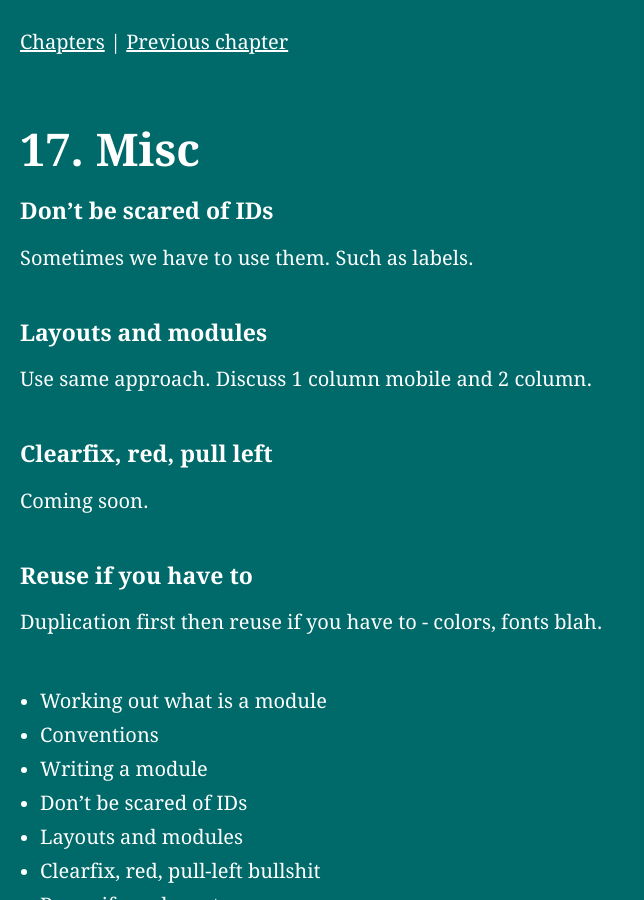
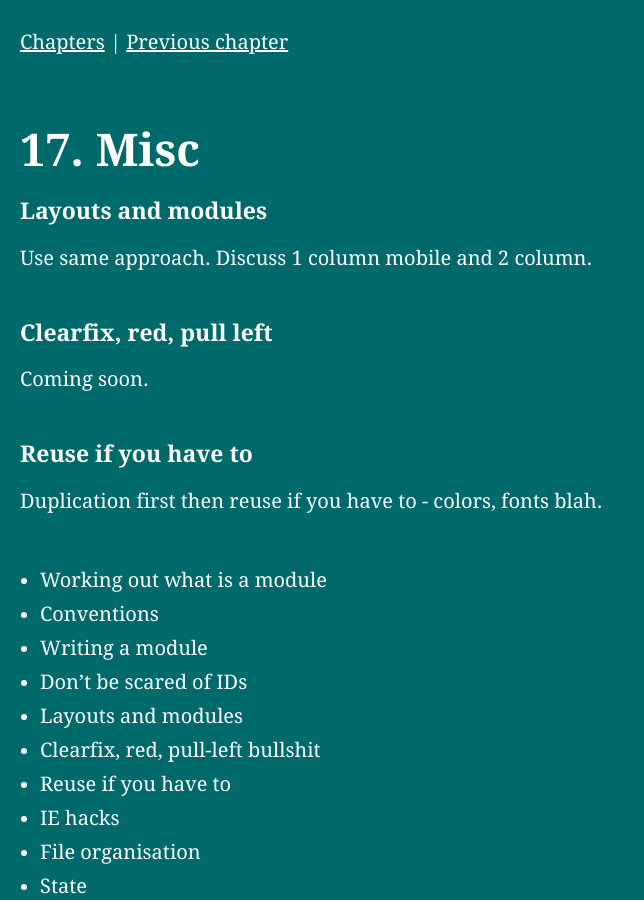
Before and after one commit to adamsilver/maintainablecss.com-jekyll, a Jekyll site: the page built from _pages/17-other.md, in a window 1280 px wide and 900 px high. Shown: the whole window, without its empty margins (0-644 px from the left). Built offline with Jekyll 4.4.1, drawn with Linux system fonts in a browser that asks for light colours.

Commit message:
removed id portion

```diff
--- a/_pages/17-other.md
+++ b/_pages/17-other.md
@@ -6,10 +6,6 @@ permalink: /chapters/17/
 previousPage:
   href: /chapters/5
 ---
-
-## Don't be scared of IDs
-
-Sometimes we have to use them. Such as labels.
 
 ## Layouts and modules
 
@@ -37,7 +33,6 @@ Duplication first then reuse if you have to - colors, fonts blah.
 
 ## Other random notes
 
-
 1. CSS 'variables' or just abstracting the common parts for reuse
 
 2. Overrides/opting in and opting out
```
